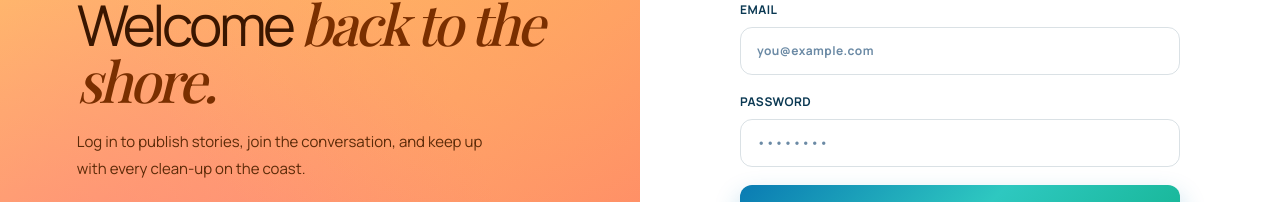
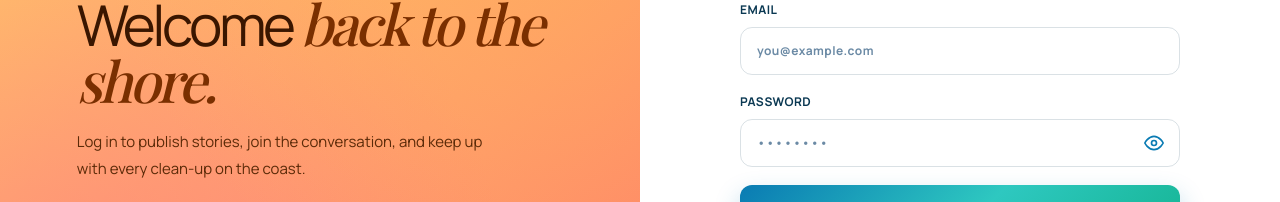
Before and after one commit to annmconteh07-stack/Save-The-Beach-SL, a Next.js app: page /login in a window 1280 px wide. Shown: the part 352-554 px from the top of the page. Built offline with nearby package versions, Linux system fonts and the light colour scheme; no server answers; a web font is replaced by a local one.

Commit message:
Initial commit

```diff
--- a/package.json
+++ b/package.json
@@ -17,6 +17,7 @@
     "@prisma/client": "^7.10.0",
     "@supabase/supabase-js": "^2.116.0",
     "@types/nodemailer": "^8.0.1",
+    "@vercel/speed-insights": "^2.0.0",
     "bcryptjs": "^3.0.3",
     "jose": "^6.2.12",
     "next": "16.3.5",
--- a/src/app/globals.css
+++ b/src/app/globals.css
@@ -76,6 +76,10 @@
 .auth-form { display: grid; gap: 18px; }
 .auth-form label { display: grid; gap: 8px; font-size: 12px; font-weight: 700; letter-spacing: .04em; text-transform: uppercase; }
 .auth-form input, .auth-form textarea { border: 1px solid rgba(10, 56, 82, 0.15); border-radius: 12px; font: inherit; padding: 14px 16px; }
+.password-wrap { display: block; position: relative; }
+.password-wrap input { padding-right: 72px; width: 100%; }
+.password-toggle { background: transparent; border: 0; color: var(--blue); cursor: pointer; font-size: 12px; font-weight: 700; letter-spacing: .04em; padding: 8px 10px; position: absolute; right: 6px; text-transform: uppercase; top: 50%; transform: translateY(-50%); }
+.password-toggle:hover { color: var(--navy); }
 .auth-form input, .auth-form textarea { color: var(--navy); }
 .auth-form input::placeholder, .auth-form textarea::placeholder, .registration-form input::placeholder, .registration-form textarea::placeholder { color: #6b8aa5; opacity: 1; }
 .auth-form textarea { min-height: 160px; resize: vertical; }
--- a/src/app/layout.tsx
+++ b/src/app/layout.tsx
@@ -1,4 +1,5 @@
 import type { Metadata } from "next";
+import { SpeedInsights } from "@vercel/speed-insights/next";
 import "./globals.css";
 
 export const metadata: Metadata = {
@@ -9,7 +10,10 @@ export const metadata: Metadata = {
 export default function RootLayout({ children }: LayoutProps<"/">) {
   return (
     <html lang="en">
-      <body>{children}</body>
+      <body>
+        {children}
+        <SpeedInsights />
+      </body>
     </html>
   );
 }
--- a/src/app/login/page.tsx
+++ b/src/app/login/page.tsx
@@ -2,6 +2,7 @@ import Link from "next/link";
 
 import SiteFooter from "@/components/site-footer";
 import SiteHeader from "@/components/site-header";
+import PasswordInput from "@/components/password-input";
 import { loginAction } from "@/lib/actions";
 
 export default async function LoginPage({
@@ -12,6 +13,7 @@ export default async function LoginPage({
   const params = (await searchParams) ?? {};
   const next = typeof params.next === "string" ? params.next : "/blog";
   const isInvalid = params.error === "invalid-credentials";
+  const isInvalidEmail = params.error === "invalid-email";
 
   return (
     <main className="page-shell">
@@ -42,16 +44,18 @@ export default async function LoginPage({
                 Invalid email or password. Please try again.
               </div>
             ) : null}
+            {isInvalidEmail ? (
+              <div className="notice notice-danger" role="alert">
+                Please enter a valid email address.
+              </div>
+            ) : null}
             <form className="auth-form" action={loginAction}>
               <input type="hidden" name="next" value={next} />
               <label>
                 Email
                 <input type="email" name="email" placeholder="you@example.com" required />
               </label>
-              <label>
-                Password
-                <input type="password" name="password" placeholder="••••••••" minLength={8} required />
-              </label>
+              <PasswordInput name="password" label="Password" placeholder="••••••••" minLength={8} />
               <button type="submit" className="btn btn-primary btn-block">
                 Log in
               </button>
--- a/src/app/signup/page.tsx
+++ b/src/app/signup/page.tsx
@@ -2,6 +2,7 @@ import Link from "next/link";
 
 import SiteFooter from "@/components/site-footer";
 import SiteHeader from "@/components/site-header";
+import PasswordInput from "@/components/password-input";
 import { signUpAction } from "@/lib/actions";
 
 export default async function SignupPage({
@@ -51,10 +52,7 @@ export default async function SignupPage({
                 Email
                 <input type="email" name="email" placeholder="you@example.com" required />
               </label>
-              <label>
-                Password
-                <input type="password" name="password" placeholder="Create a password" minLength={8} required />
-              </label>
+              <PasswordInput name="password" label="Password" placeholder="Create a password" minLength={8} />
               <button type="submit" className="btn btn-primary btn-block">
                 Sign up &amp; stay logged in →
               </button>
--- /dev/null
+++ b/src/components/password-input.tsx
@@ -0,0 +1,52 @@
+"use client";
+
+import { useState } from "react";
+
+export default function PasswordInput({
+  name,
+  label,
+  placeholder,
+  minLength,
+}: {
+  name: string;
+  label: string;
+  placeholder?: string;
+  minLength?: number;
+}) {
+  const [visible, setVisible] = useState(false);
+
+  return (
+    <label>
+      {label}
+      <span className="password-wrap">
+        <input
+          type={visible ? "text" : "password"}
+          name={name}
+          placeholder={placeholder ?? "••••••••"}
+          minLength={minLength}
+          required
+        />
+        <button
+          type="button"
+          className="password-toggle"
+          onClick={() => setVisible((v) => !v)}
+          aria-label={visible ? "Hide password" : "Show password"}
+          aria-pressed={visible}
+        >
+          {visible ? (
+            <svg viewBox="0 0 24 24" width="20" height="20" fill="none" stroke="currentColor" strokeWidth="2" strokeLinecap="round" strokeLinejoin="round" aria-hidden="true">
+              <path d="M17.94 17.94A10.07 10.07 0 0 1 12 20c-7 0-11-8-11-8a18.45 18.45 0 0 1 5.06-5.94" />
+              <path d="M9.9 4.24A9.12 9.12 0 0 1 12 4c7 0 11 8 11 8a18.5 18.5 0 0 1-2.16 3.19" />
+              <line x1="1" y1="1" x2="23" y2="23" />
+            </svg>
+          ) : (
+            <svg viewBox="0 0 24 24" width="20" height="20" fill="none" stroke="currentColor" strokeWidth="2" strokeLinecap="round" strokeLinejoin="round" aria-hidden="true">
+              <path d="M1 12s4-8 11-8 11 8 11 8-4 8-11 8-11-8-11-8z" />
+              <circle cx="12" cy="12" r="3" />
+            </svg>
+          )}
+        </button>
+      </span>
+    </label>
+  );
+}
--- a/src/lib/actions.ts
+++ b/src/lib/actions.ts
@@ -158,10 +158,15 @@ export async function signUpAction(formData: FormData) {
 }
 
 export async function loginAction(formData: FormData) {
-  const payload = loginSchema.parse({
-    email: String(formData.get("email") ?? ""),
-    password: String(formData.get("password") ?? ""),
-  });
+  let payload: z.infer<typeof loginSchema>;
+  try {
+    payload = loginSchema.parse({
+      email: String(formData.get("email") ?? ""),
+      password: String(formData.get("password") ?? ""),
+    });
+  } catch {
+    redirect("/login?error=invalid-email");
+  }
 
   const user = await prisma.user.findUnique({
     where: { email: payload.email.toLowerCase() },
--- a/src/lib/db.ts
+++ b/src/lib/db.ts
@@ -8,10 +8,10 @@ const globalForPrisma = globalThis as unknown as {
 const adapter = new PrismaPg({
   connectionString: process.env.DATABASE_URL,
   ssl: { rejectUnauthorized: false },
-  max: 5,
-  connectionTimeoutMillis: 10_000,
-  idleTimeoutMillis: 30_000,
-  query_timeout: 15_000,
+  max: 10,
+  connectionTimeoutMillis: 30_000,
+  idleTimeoutMillis: 60_000,
+  query_timeout: 30_000,
   keepAlive: true,
 });
 
```
Also changed, not shown: 1 other file (tests, documents, lock files or other folders).
